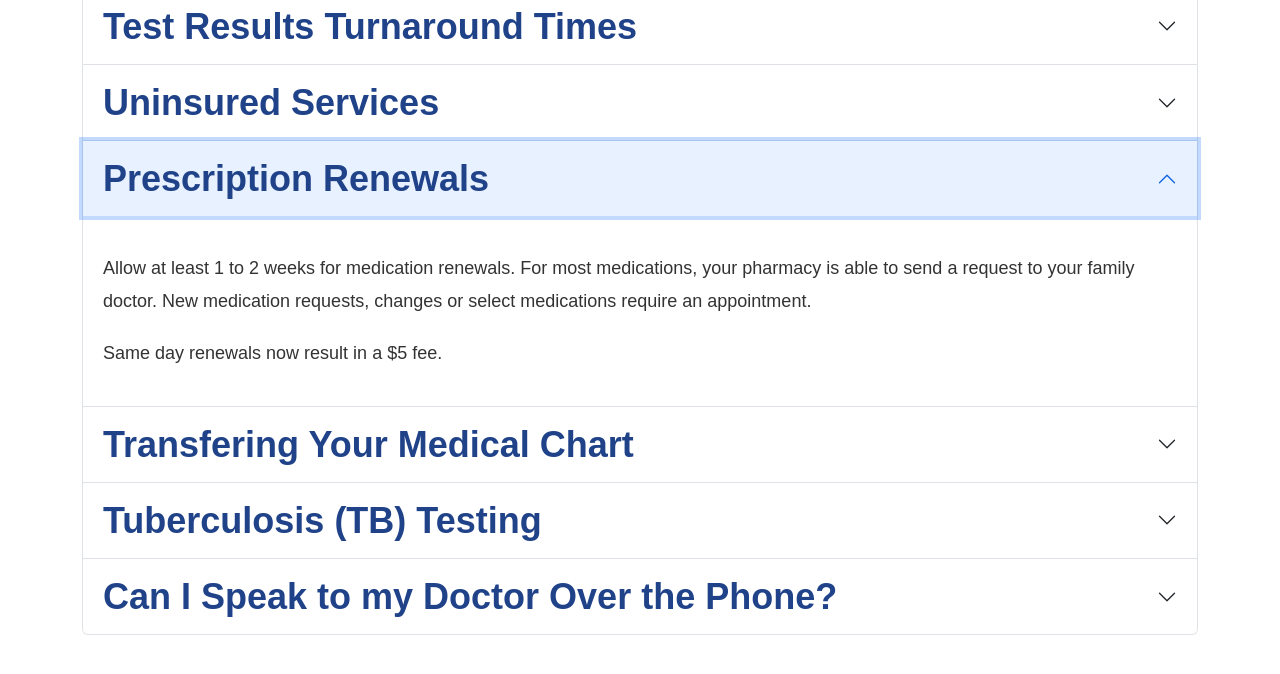
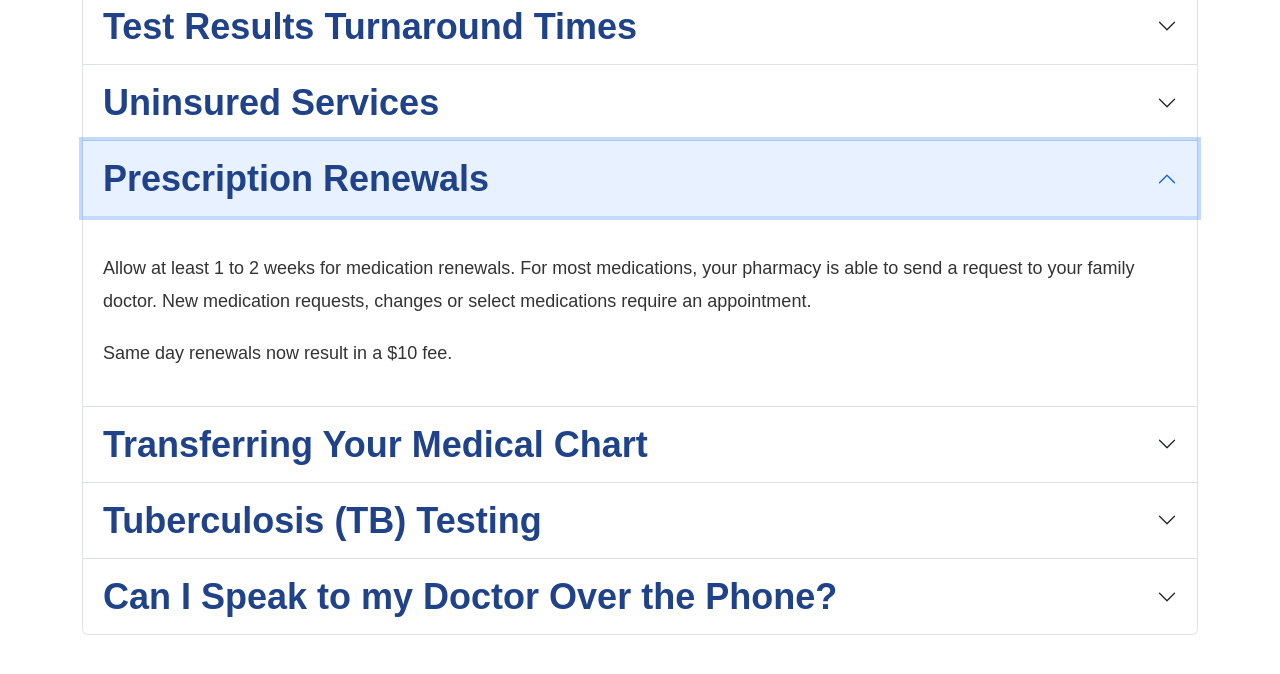
Before and after one commit to lincolnmedweb/lincolnmed, a Next.js app: page /family-health in a window 1280 px wide. Both pictures are taken after a click on the button "Prescription Renewals". Shown: the part 551-1225 px from the top of the page. Built offline with nearby package versions, Linux system fonts and the light colour scheme.

Commit message:
client updates

```diff
--- a/pages/family-health.tsx
+++ b/pages/family-health.tsx
@@ -74,17 +74,17 @@ export default function FamilyHealth() {
                       to send a request to your family doctor. New medication requests, changes or select medications
                       require an appointment.
                     </p>
-                    <p>Same day renewals now result in a $5 fee.</p>
+                    <p>Same day renewals now result in a $10 fee.</p>
                   </Accordion.Body>
                 </Accordion.Item>
                 <Accordion.Item eventKey="3">
                   <Accordion.Header>
-                    <h2>Transfering Your Medical Chart</h2>
+                    <h2>Transferring Your Medical Chart</h2>
                   </Accordion.Header>
                   <Accordion.Body>
                     <p>
                       A Medical Release Form must be signed to request medical chart information. Please note there is a
-                      fee of $40 for an individual or $80 for a family of two or more.
+                      fee of $60 for an individual or $100 for a family of two or more.
                     </p>
                   </Accordion.Body>
                 </Accordion.Item>
--- a/pages/newsletter.tsx
+++ b/pages/newsletter.tsx
@@ -66,7 +66,7 @@ export default function Newsletter() {
                   <li>Arrive 5 minutes before your appointment for check-in.</li>
                   <li>
                     Allow at least 1 - 2 weeks for med renewals. For most medications, your pharmacy is able to send a
-                    request to your family doctor. SAME DAY MED RENEWALS NOW RESULT IN A $5 FEE.
+                    request to your family doctor. SAME DAY MED RENEWALS NOW RESULT IN A $10 FEE.
                   </li>
                   <li>
                     Ensure your health card is up-to-date. Without a current health card, we are unable to book
```
